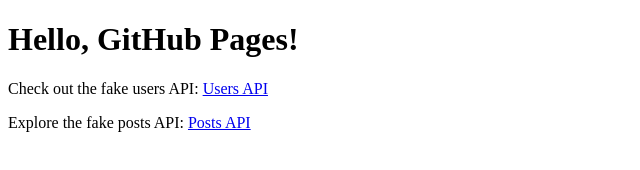
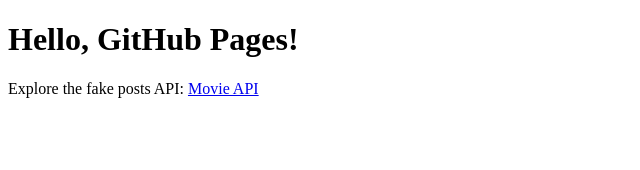
Before and after one commit to William3321/Apitest, a plain HTML site: page index.html in a window 1280 px wide. Shown: the whole page, without its empty margins (0-640 px from the left). Drawn offline with Linux system fonts and the light colour scheme.

Commit message:
Update index.html

```diff
--- a/index.html
+++ b/index.html
@@ -8,10 +8,7 @@
 <body>
     <h1>Hello, GitHub Pages!</h1>
 
-    <!-- Link to JSONPlaceholder Users API -->
-    <p>Check out the fake users API: <a href="https://jsonplaceholder.typicode.com/users" target="_blank">Users API</a></p>
-
-    <!-- Link to JSONPlaceholder Posts API -->
-    <p>Explore the fake posts API: <a href="https://jsonplaceholder.typicode.com/posts" target="_blank">Posts API</a></p>
+    <!-- Link to Movies API -->
+    <p>Explore the fake posts API: <a href="https://william3321.github.io/Apitest/Data/FakeApi.js" target="_blank">Movie API</a></p>
 </body>
 </html>
```
